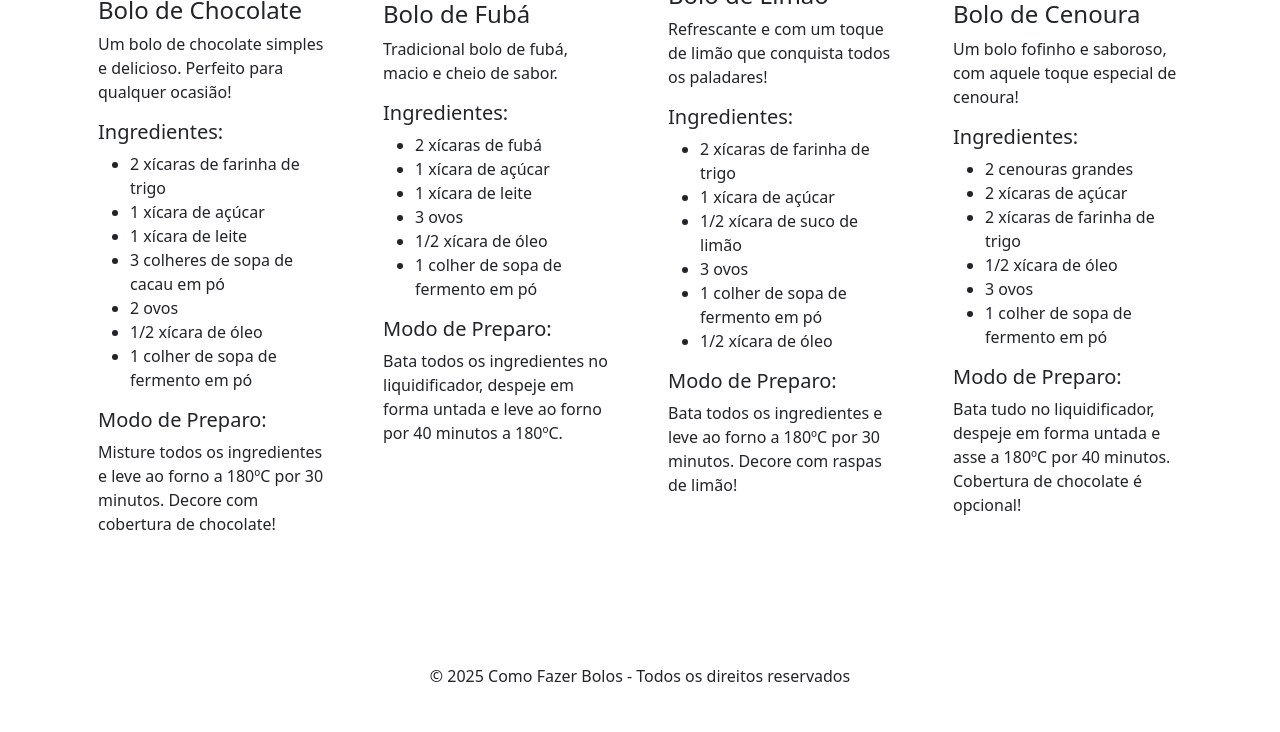
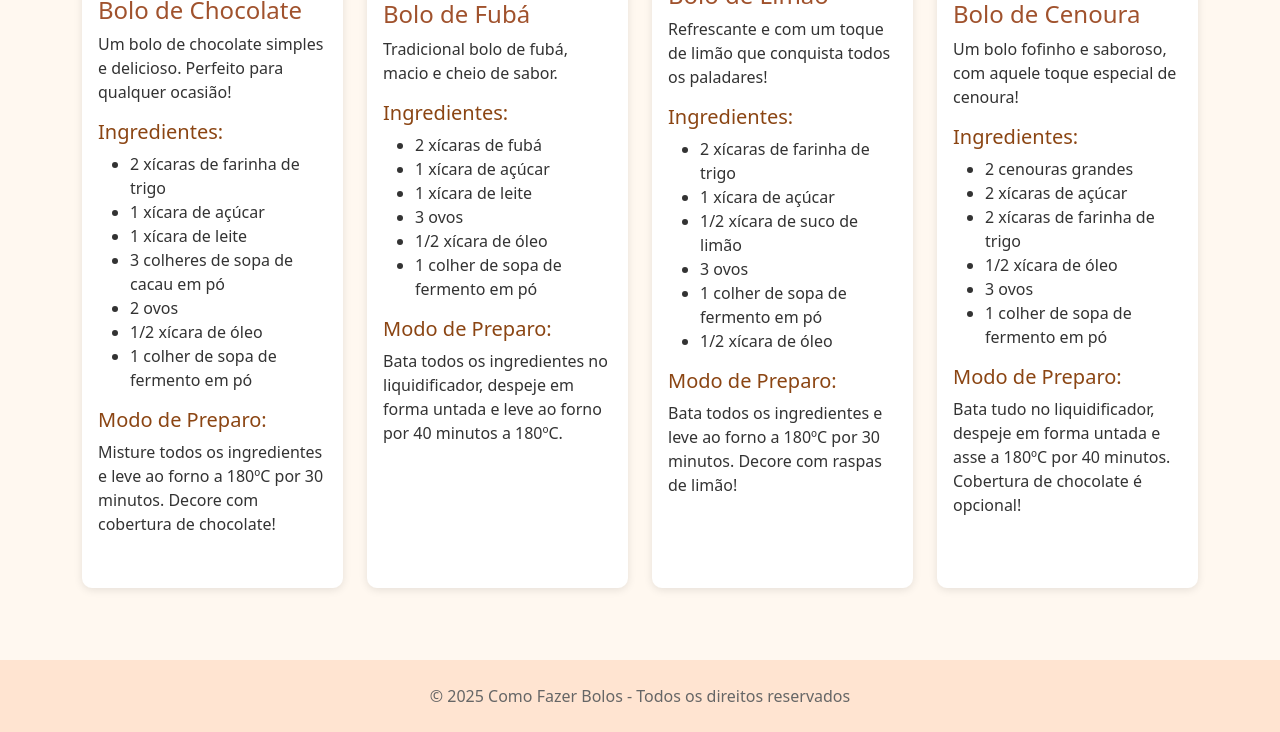
Before and after one commit to GuilhermyS/2ipi1, a plain HTML site: page index.html in a window 1280 px wide. Shown: the part 430-1162 px from the top of the page. Drawn offline with nearby package versions, Linux system fonts and the light colour scheme.

Commit message:
Update index.html

```diff
--- a/index.html
+++ b/index.html
@@ -7,6 +7,36 @@
     <!-- Bootstrap CSS -->
     <link href="https://cdn.jsdelivr.net/npm/bootstrap@5.3.0/dist/css/bootstrap.min.css" rel="stylesheet">
 </head>
+     <style>
+        body {
+            background-color: #fff8f0;
+            color: #333;
+        }
+
+        header {
+            background-color: #ffddc1;
+        }
+
+        .bolo-card {
+            background-color: #fff;
+            border-radius: 10px;
+            box-shadow: 0 2px 8px rgba(0,0,0,0.1);
+            margin-bottom: 20px;
+        }
+
+        .bolo-card h2 {
+            color: #a0522d;
+        }
+
+        .bolo-card h3 {
+            color: #8b4513;
+        }
+
+        footer {
+            background-color: #ffe4d1;
+            color: #666;
+        }
+    </style>
 <body>
     <header class="py-5 mb-4">
         <div class="container">
```
